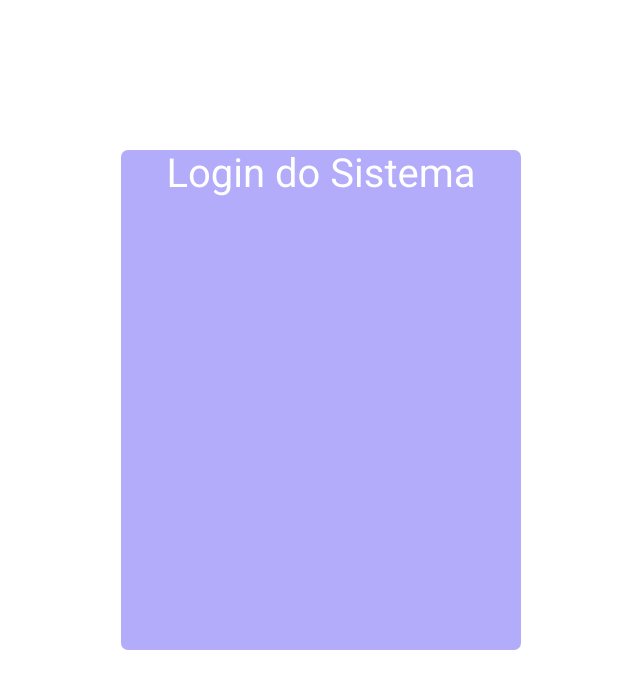
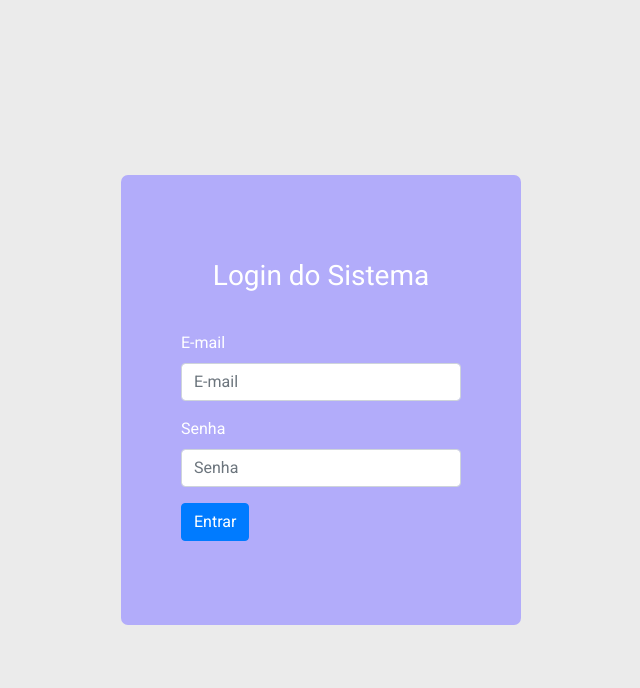
Before and after one commit to jjulianopires/SistemaCadastroProgramadores, a Vue app in the folder frontend/: page / in a window 1280 px wide. Shown: the top 688 px of the page, without its empty margins (319-959 px from the left). Built offline with nearby package versions, Linux system fonts and the light colour scheme.

Commit message:
form login
Criação do Form de Login

```diff
--- a/frontend/src/pages/Login/LoginComponent.vue
+++ b/frontend/src/pages/Login/LoginComponent.vue
@@ -2,16 +2,55 @@
   <div class="main">
     <div class="login">
       <div class="content-login">
-          <header>
-              <h1>Login do Sistema</h1>
-          </header>
+        <header>
+          <h1>Login do Sistema</h1>
+        </header>
+
+        <div class="form">
+          <form>
+            <div class="form-group">
+              <label for="exampleInputEmail1">E-mail</label>
+              <input
+                type="email"
+                class="form-control"
+                id="exampleInputEmail1"
+                aria-describedby="emailHelp"
+                placeholder="E-mail"
+              />
+            </div>
+            <div class="form-group">
+              <label for="exampleInputPassword1">Senha</label>
+              <input
+                type="password"
+                class="form-control"
+                id="exampleInputPassword1"
+                placeholder="Senha"
+              />
+            </div>
+            <button type="submit" class="btn btn-primary" @click="login">
+              Entrar
+            </button>
+          </form>
+        </div>
       </div>
     </div>
   </div>
 </template>
 
 <script>
-export default {};
+export default {
+  name: 'LoginComponent',
+
+  data() {
+    return {};
+  },
+
+  methods: {
+    login() {
+      this.$router.push({ name: "home" });
+    },
+  },
+};
 </script>
 
 <style lang="scss" src="./style.scss" scoped />
--- a/frontend/src/pages/Login/style.scss
+++ b/frontend/src/pages/Login/style.scss
@@ -1,25 +1,43 @@
 @import '@/assets/scss/_main';
 
 .login {
-    width          : 100%;
-    justify-content: center;
-    display        : flex;
-    align-items    : center;
+    width           : 100%;
+    justify-content : center;
+    display         : flex;
+    align-items     : center;
+    background-color: $gray;
 
     .content-login {
         width           : 400px;
-        height          : 500px;
+        height          : 450px;
         background-color: $purple;
         border-radius   : 7px;
+        display         : flex;
+        justify-content : center;
+        align-items     : center;
+        flex-direction  : column;
 
         header {
             width          : 100%;
             display        : flex;
             justify-content: center;
+
+            h1 {
+                color    : $white;
+                font-size: 28px;
+            }
+
         }
 
-        h1 {
-            color: $white;
+
+    }
+
+    .form {
+        margin-top: 30px;
+        width     : 70%;
+
+        label {
+            color: white;
         }
     }
 
```
